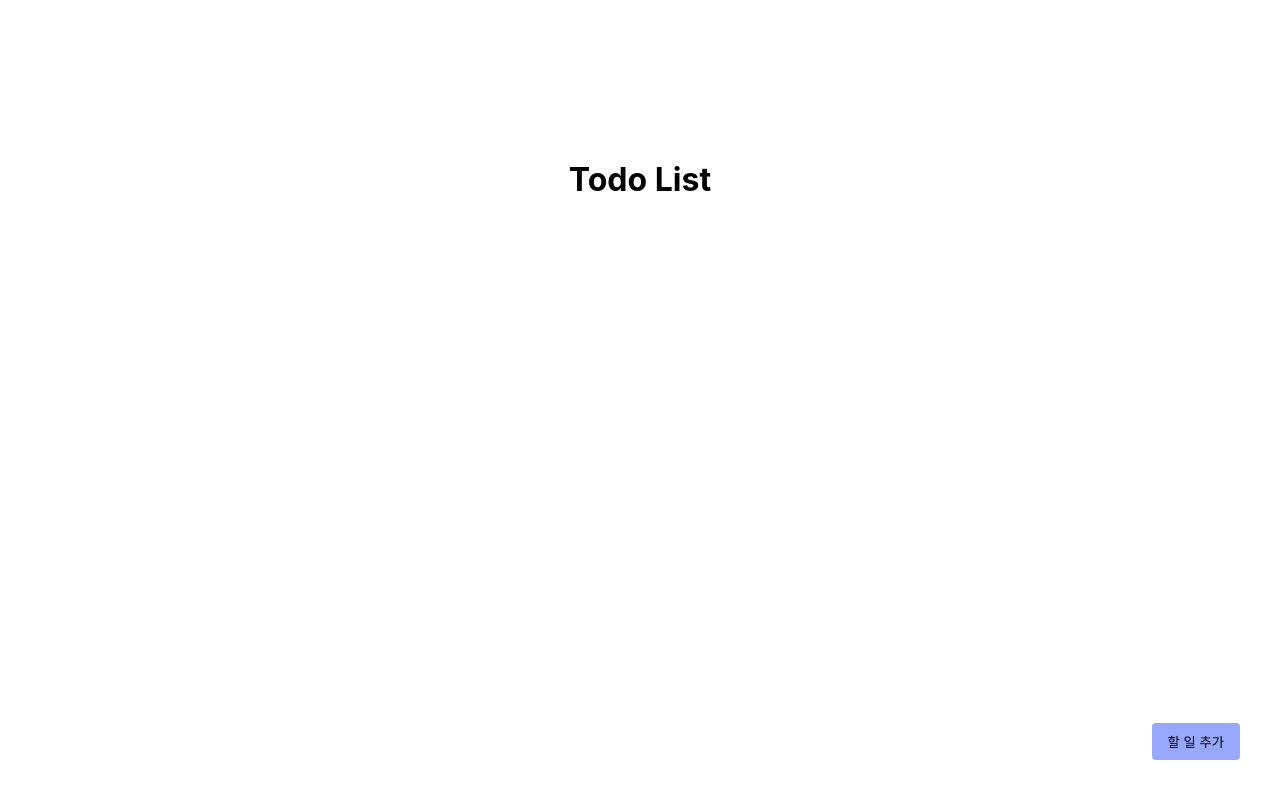
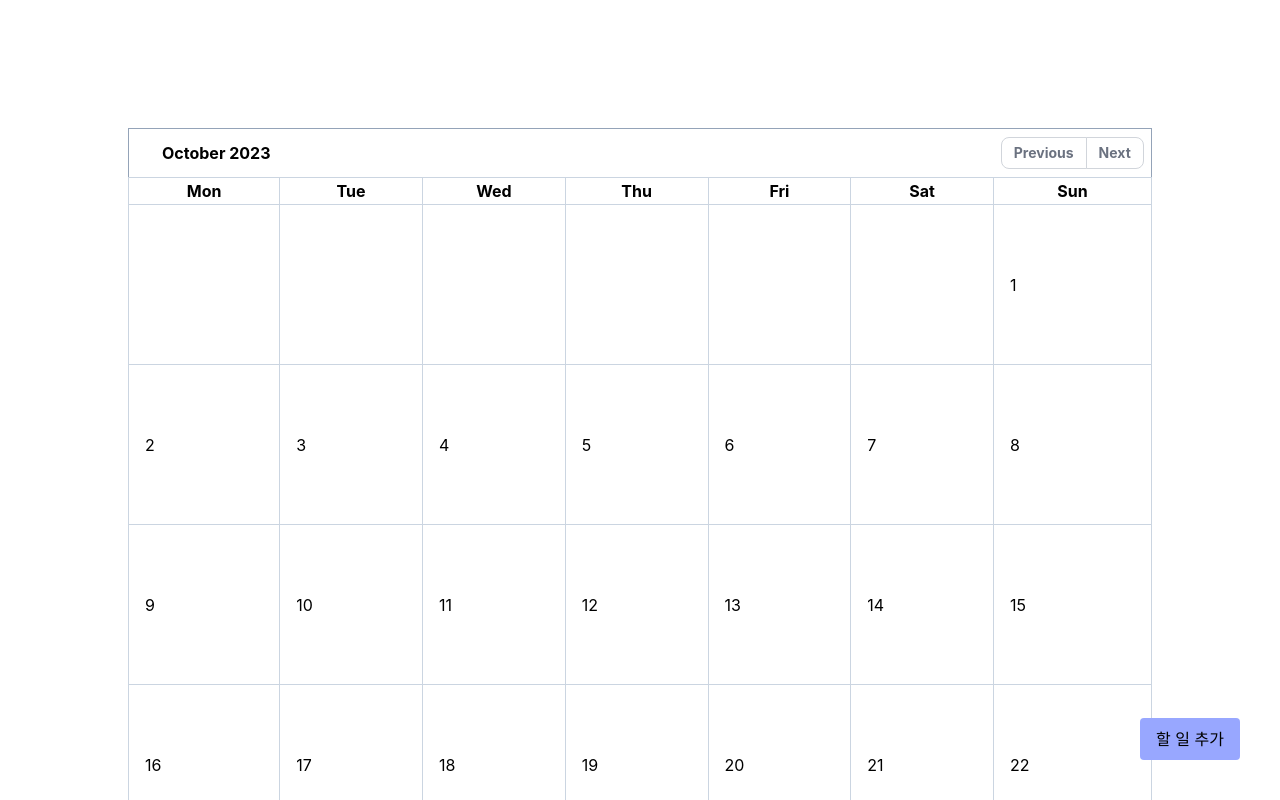
Before and after one commit to sally0314/todo_demo, a React (Create React App) app: page / in a window 1280 px wide. Shown: the top 800 px of the page. Built offline with nearby package versions, Linux system fonts and the light colour scheme.

Commit message:
week3_sangmin, Add initial TodoCalendar UI

```diff
--- a/package.json
+++ b/package.json
@@ -12,6 +12,7 @@
     "@types/node": "^16.18.53",
     "@types/react": "^18.2.22",
     "@types/react-dom": "^18.2.7",
+    "dayjs": "^1.11.10",
     "react": "^18.2.0",
     "react-dom": "^18.2.0",
     "react-scripts": "^5.0.1",
--- a/src/App.tsx
+++ b/src/App.tsx
@@ -1,13 +1,15 @@
 import Container from 'components/Container';
-import TodoContents from 'components/TodoContents';
+// import TodoContents from 'components/TodoContents';
 import TodoModal from 'components/TodoModal';
 import { TodoContextProvider } from 'components/TodoContext';
+import TodoCalendar from "./components/TodoCalendar";
 
 function App() {
     return (
         <Container>
             <TodoContextProvider>
-                <TodoContents />
+                {/*<TodoContents />*/}
+                <TodoCalendar/>
                 <TodoModal />
             </TodoContextProvider>
         </Container>
--- /dev/null
+++ b/src/components/TodoCalendar.tsx
@@ -0,0 +1,112 @@
+import styled from "@emotion/styled";
+import dayjs, {Dayjs} from 'dayjs';
+
+
+const Container = styled.div`
+  width: 100%;
+`
+
+const TitleHeader = styled.th`
+  height: 3rem;
+`
+
+const Title = styled.div`
+  margin-left: 2rem;
+`
+
+const MonthSelector = styled.nav`
+  margin-left: auto;
+`
+
+const DayHeader = styled.th`
+  width: 10rem;
+`
+const Day = styled.td`
+  width: 10rem;
+  height: 10rem;
+  padding-left: 1rem;
+`
+
+const TodoCalendar = () => {
+    const workDate: Dayjs = dayjs()
+    const title: string = workDate.clone().format('MMMM YYYY')
+    const daysInMonth: number = workDate.daysInMonth()
+    // 0 (Sunday) to 6 (Saturday)
+    const dayOf1stForSundayFirst: number = dayjs(workDate.clone().format('YYYY-MM-01')).day()
+    const dayOf1stForMondayFirst: number = (dayOf1stForSundayFirst + 6) % 7
+
+    const days: Array<number> = [...Array(dayOf1stForMondayFirst).fill(0)]
+    for (let i: number = 1; i <= daysInMonth; i++) {
+        days.push(i)
+    }
+    const chunks: Array<number[]> = Array(Math.ceil(days.length / 7)).fill([])
+    for (let i: number = 0; i < chunks.length; i++) {
+        chunks[i] = days.splice(0, 7)
+    }
+    console.log(chunks)
+    return (
+        <Container className="flex items-center justify-center">
+            <table className="table-auto border-collapse border border-slate-400">
+                <thead>
+                <tr>
+                    <TitleHeader
+                        className="flex items-center justify-between"
+                    >
+                        <Title>{title}</Title>
+                    </TitleHeader>
+                    <th></th>
+                    <th></th>
+                    <th></th>
+                    <th></th>
+                    <th></th>
+                    <th>
+                        <MonthSelector>
+                            <ul className="inline-flex -space-x-px text-sm">
+                                <li>
+                                    <a href="#"
+                                       className="flex items-center justify-center px-3 h-8 ml-0 leading-tight text-gray-500 bg-white border border-gray-300 rounded-l-lg hover:bg-gray-100 hover:text-gray-700 dark:bg-gray-800 dark:border-gray-700 dark:text-gray-400 dark:hover:bg-gray-700 dark:hover:text-white"
+                                    >
+                                        Previous
+                                    </a>
+                                </li>
+                                <li>
+                                    <a href="#"
+                                       className="flex items-center justify-center px-3 h-8 leading-tight text-gray-500 bg-white border border-gray-300 rounded-r-lg hover:bg-gray-100 hover:text-gray-700 dark:bg-gray-800 dark:border-gray-700 dark:text-gray-400 dark:hover:bg-gray-700 dark:hover:text-white"
+                                    >
+                                        Next
+                                    </a>
+                                </li>
+                            </ul>
+                        </MonthSelector>
+                    </th>
+                </tr>
+                <tr>
+                    <DayHeader className="border border-slate-300">Mon</DayHeader>
+                    <DayHeader className="border border-slate-300">Tue</DayHeader>
+                    <DayHeader className="border border-slate-300">Wed</DayHeader>
+                    <DayHeader className="border border-slate-300">Thu</DayHeader>
+                    <DayHeader className="border border-slate-300">Fri</DayHeader>
+                    <DayHeader className="border border-slate-300">Sat</DayHeader>
+                    <DayHeader className="border border-slate-300">Sun</DayHeader>
+                </tr>
+                </thead>
+                <tbody>
+                {chunks.map((row: number[], i: number) => {
+                    return (
+                        <tr key={`row-${i}`}>
+                            {row.map((x: number, j: number) => {
+                                return (
+                                    <Day className="border border-slate-300" key={`col-${j}`}>
+                                        {x === 0 ? '' : x}
+                                    </Day>)
+                            })}
+                        </tr>
+                    )
+                })}
+                </tbody>
+            </table>
+        </Container>
+    );
+}
+
+export default TodoCalendar
--- a/src/index.css
+++ b/src/index.css
@@ -1,3 +1,7 @@
+@tailwind base;
+@tailwind components;
+@tailwind utilities;
+
 body {
     margin: 0;
     font-family: -apple-system, BlinkMacSystemFont, 'Segoe UI', 'Roboto', 'Oxygen', 'Ubuntu', 'Cantarell', 'Fira Sans',
--- /dev/null
+++ b/tailwind.config.js
@@ -0,0 +1,9 @@
+module.exports = {
+  content: [
+    './src/**/*.{js,jsx,ts,tsx}',
+  ],
+  theme: {
+    extend: {},
+  },
+  plugins: [],
+}
--- a/tsconfig.json
+++ b/tsconfig.json
@@ -19,7 +19,7 @@
     "isolatedModules": true,
     "noEmit": true,
     "jsx": "react-jsx",
-    "baseUrl": "src"
+    "baseUrl": "src",
   },
   "include": [
     "src"
```
Also changed, not shown: 1 other file (tests, documents, lock files or other folders).
